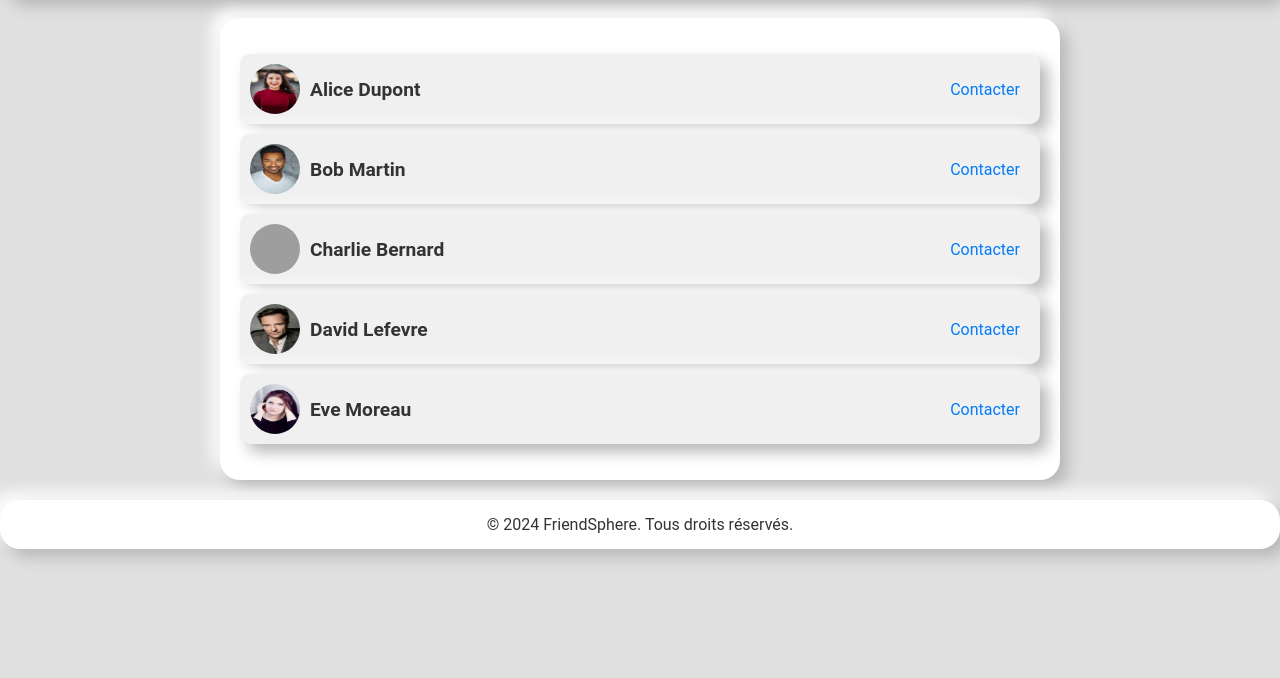
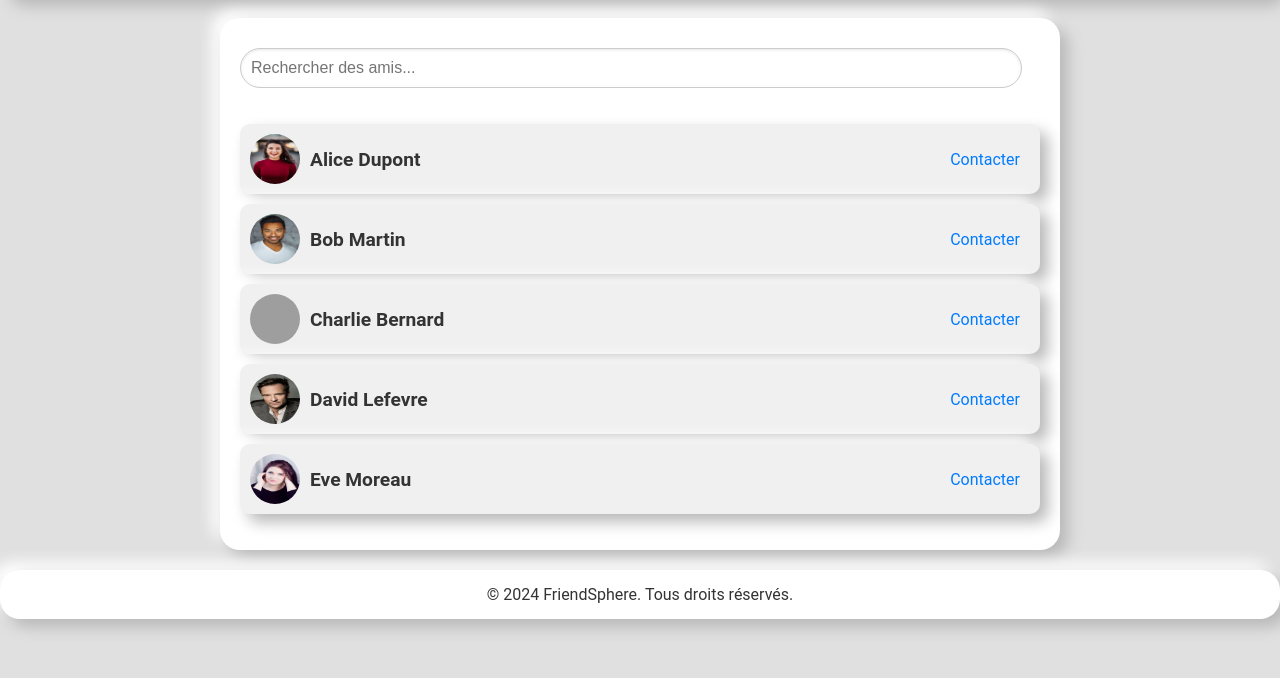
Before and after one commit to AmineEnnasri/MiniChat, a website: page pages/amis.html in a window 1280 px wide. Shown: the part 122-800 px from the top of the page. Drawn offline with Linux system fonts and the light colour scheme; grey boxes are pictures that could not be loaded.

Commit message:
Filtrer les amis par nom et prénom

```diff
--- a/assets/css/amis.css
+++ b/assets/css/amis.css
@@ -5,6 +5,16 @@
     background-color: #ffffff; /* Couleur de fond pour le neumorphisme */
     border-radius: 20px;
     box-shadow: 8px 8px 15px #b8b8b8, -8px -8px 15px #ffffff; /* Ombre pour le neumorphisme */
+}
+
+#search {
+    width: 95%;
+    padding: 10px;
+    margin-bottom: 20px;
+    border: 1px solid #ccc;
+    border-radius: 20px; /* Coins arrondis pour le champ de recherche */
+    box-shadow: inset 0 1px 3px rgba(0, 0, 0, 0.1);
+    font-size: 16px; /* Taille de police pour le texte */
 }
 
 #friends-list {
--- a/assets/js/amis.js
+++ b/assets/js/amis.js
@@ -27,6 +27,21 @@ document.addEventListener('DOMContentLoaded', () => {
     });
 });
 
+// Fonction pour filtrer les amis
+function filterFriends() {
+    const searchInput = document.getElementById('search').value.toLowerCase();
+    const friends = document.querySelectorAll('.friend');
+
+    friends.forEach(friend => {
+        const friendName = friend.textContent.toLowerCase();
+        if (friendName.includes(searchInput)) {
+            friend.style.display = '';
+        } else {
+            friend.style.display = 'none';
+        }
+    });
+}
+
 // Fonction pour charger le header et le footer
 function loadHTML() {
     fetch('../templates/header.html')
--- a/pages/amis.html
+++ b/pages/amis.html
@@ -10,6 +10,7 @@
 <body>
     <div id="header"></div>
     <main id="friends">
+        <input type="text" id="search" placeholder="Rechercher des amis..." oninput="filterFriends()">
         <ul id="friends-list">
             <!-- La liste d'amis sera générée ici par JavaScript -->
         </ul>
```
